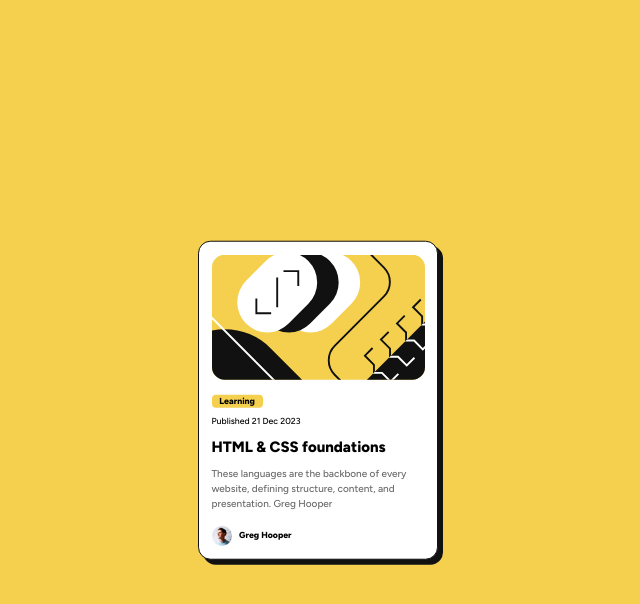
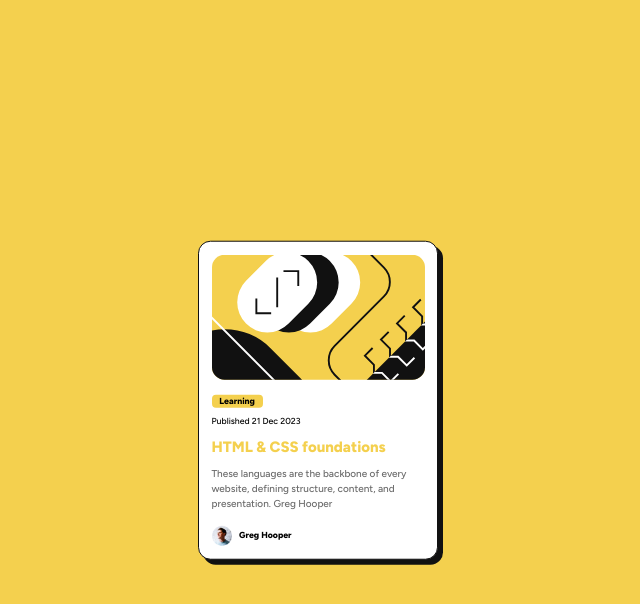
Before and after one commit to CarlosEnrique103/frontend_mentor, a plain HTML site: page blog-preview-card/index.html in a window 1280 px wide. In both pictures the pointer is over the element "HTML & CSS foundations". Shown: the whole page, without its empty margins (322-962 px from the left). Drawn offline with Linux system fonts and the light colour scheme.

Commit message:
Enhance card body title with hover effect and update title class

```diff
--- a/blog-preview-card/index.html
+++ b/blog-preview-card/index.html
@@ -29,7 +29,7 @@
       <div class="card-body">
         <span class="tag text-preset-3-bold">Learning</span>
         <span class="text-preset-3">Published 21 Dec 2023 </span>
-        <h1 class="text-preset-1">HTML & CSS foundations</h1>
+        <h1 class="card-body--title text-preset-1">HTML & CSS foundations</h1>
         <p class="card-body--paragraph text-preset-2">
           These languages are the backbone of every website, defining structure,
           content, and presentation. Greg Hooper
--- a/blog-preview-card/style.css
+++ b/blog-preview-card/style.css
@@ -53,6 +53,14 @@ body {
   font-optical-sizing: auto;
   font-weight: 800;
 }
+
+.card-body--title:hover {
+  color: var(--primary);
+  transition: 0.3s;
+  cursor: pointer;
+}
+
+/* CARD */
 
 .card {
   position: absolute;
```
